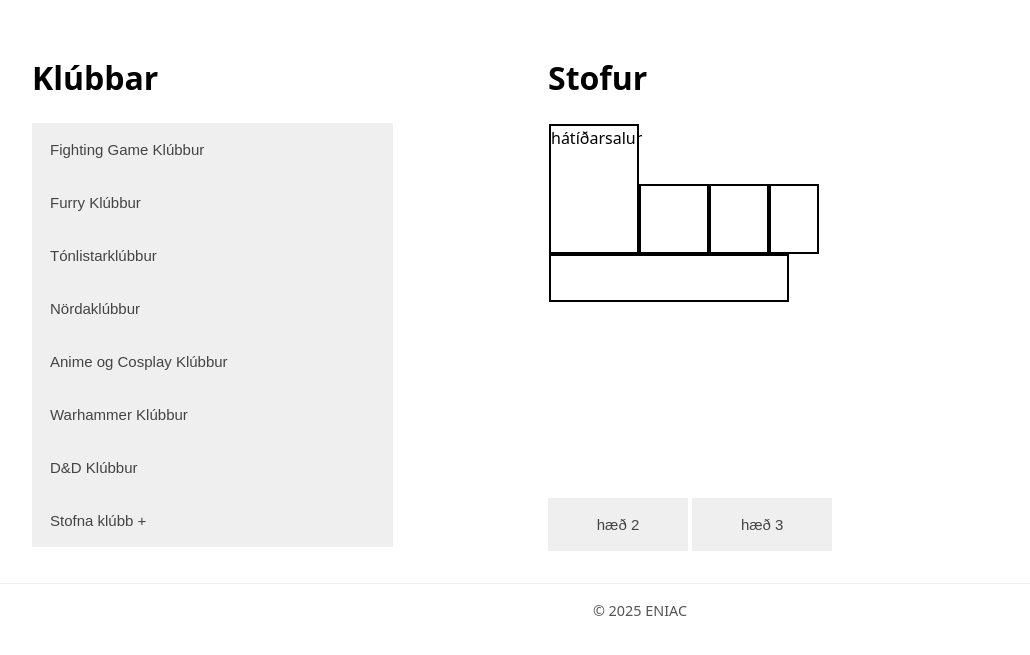
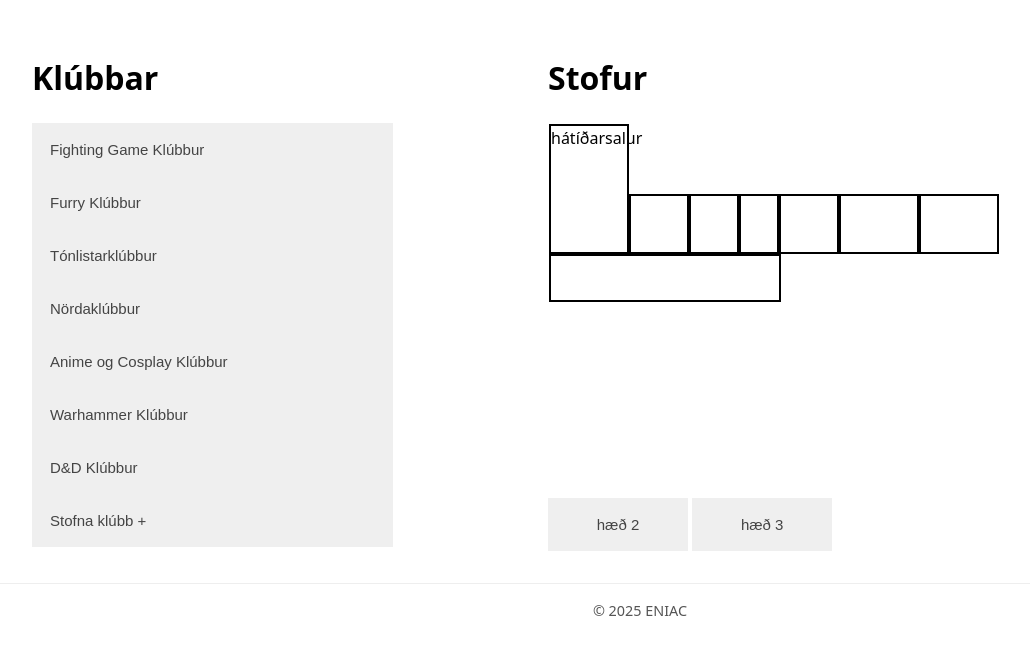
Before and after one commit to Supermage6/VEF-3V-05DU-eniac, a Flask app: page /klubbar in a window 1280 px wide. Shown: the part 76-731 px from the top of the page, without its empty margins (0-1030 px from the left). Run offline with Flask 3, Linux system fonts and the light colour scheme.

Commit message:
skolampa

```diff
--- a/templates/klubbar.html
+++ b/templates/klubbar.html
@@ -19,12 +19,17 @@
             <h1>Stofur</h1>
             <div class="stofur">
                 <div style="display: flex; align-items: flex-end;">
-                    <div style="border: 2px solid black; width: 90px; height: 130px;">hátíðarsalur</div>
-                    <div style="border: 2px solid black; width: 70px; height: 70px;"></div>
-                    <div style="border: 2px solid black; width: 60px; height: 70px;"></div>
-                    <div style="border: 2px solid black; width: 50px; height: 70px;"></div>
+                    <div style="border: 2px solid black; width: 80px; height: 130px;">hátíðarsalur</div>
+                    <div style="border: 2px solid black; width: 60px; height: 60px;"></div>
+                    <div style="border: 2px solid black; width: 50px; height: 60px;"></div>
+                    <div style="border: 2px solid black; width: 40px; height: 60px;"></div>
+                    <div></div>
+                    <div style="border: 2px solid black; width: 60px; height: 60px;"></div>
+                    <div style="border: 2px solid black; width: 80px; height: 60px;"></div>
+                    <div style="border: 2px solid black; width: 80px; height: 60px;"
+                    <div style="border: 2px solid black; width: 60px; height: 60px;"></div>
                 </div>
-                <div style="border: 2px solid black; width: 15rem; height: 3rem;"></div>
+                <div style="border: 2px solid black; width: 14.5rem; height: 3rem;"></div>
             </div>
             <button class="floor">hæð 2</button> <button class="floor">hæð 3</button>
         </div>
```
